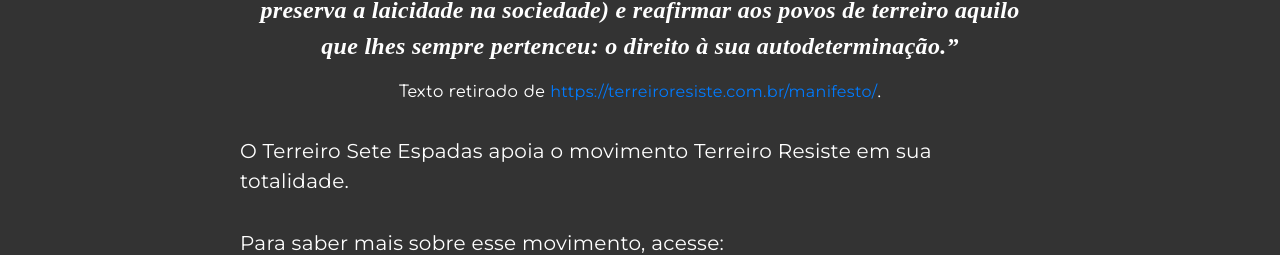
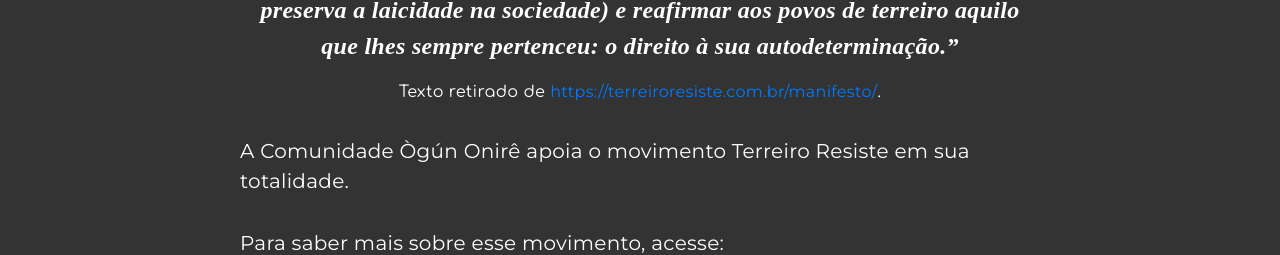
Before and after one commit to tseteespadas/terreiro-sete-espadas, a React (Create React App) app: page / in a window 1280 px wide. Shown: the part 4249-4504 px from the top of the page. Built offline with nearby package versions, Linux system fonts and the light colour scheme.

Commit message:
Atualização do nome do terreiro

```diff
--- a/src/compositions/home/TerreiroResiste.jsx
+++ b/src/compositions/home/TerreiroResiste.jsx
@@ -52,7 +52,7 @@
           </small>
         </p>
         <p className="mt-3">
-          O Terreiro Sete Espadas apoia o movimento Terreiro Resiste em sua
+          A Comunidade Ògún Onirê apoia o movimento Terreiro Resiste em sua
           totalidade.
         </p>
         <p className="mt-3">
```
